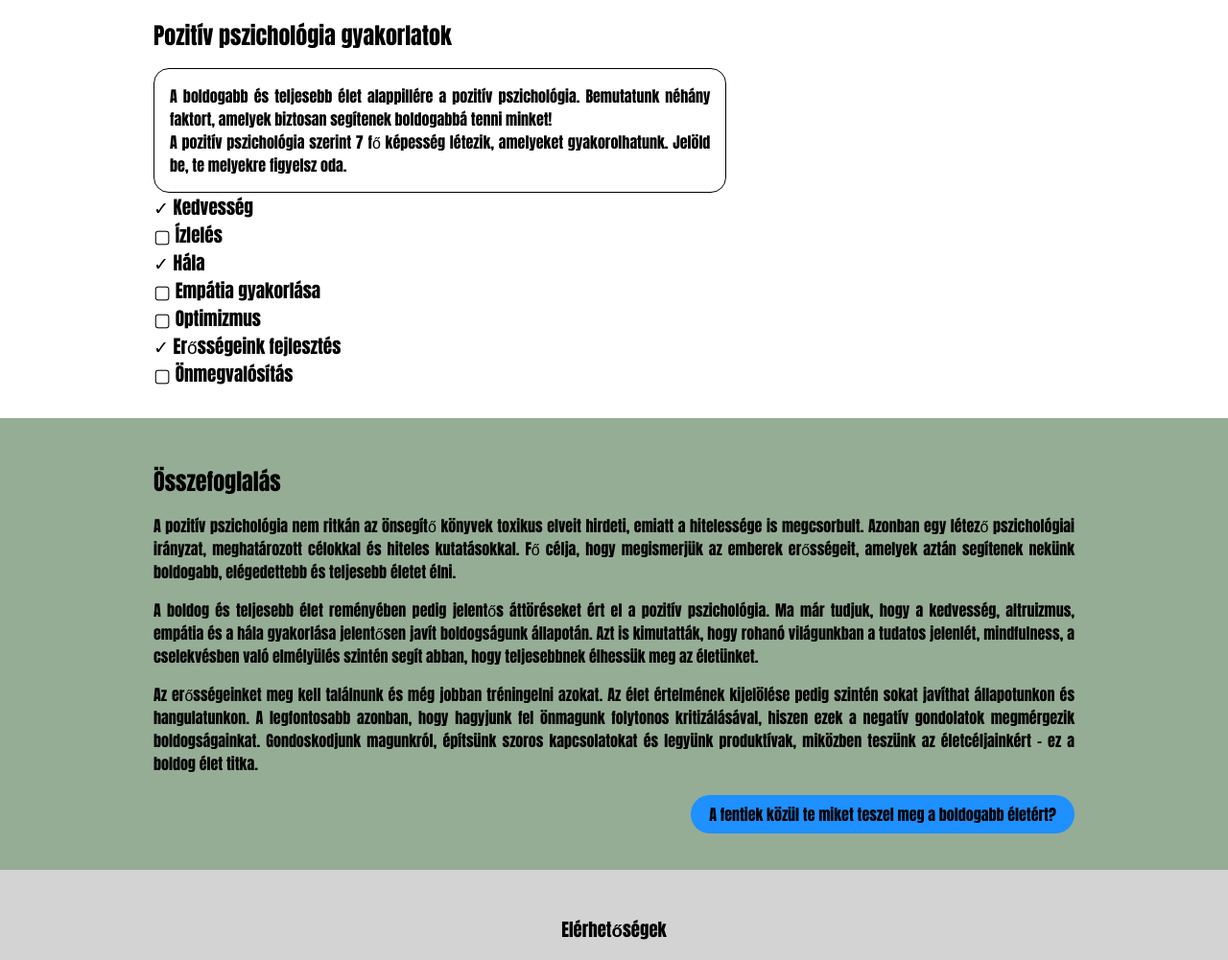
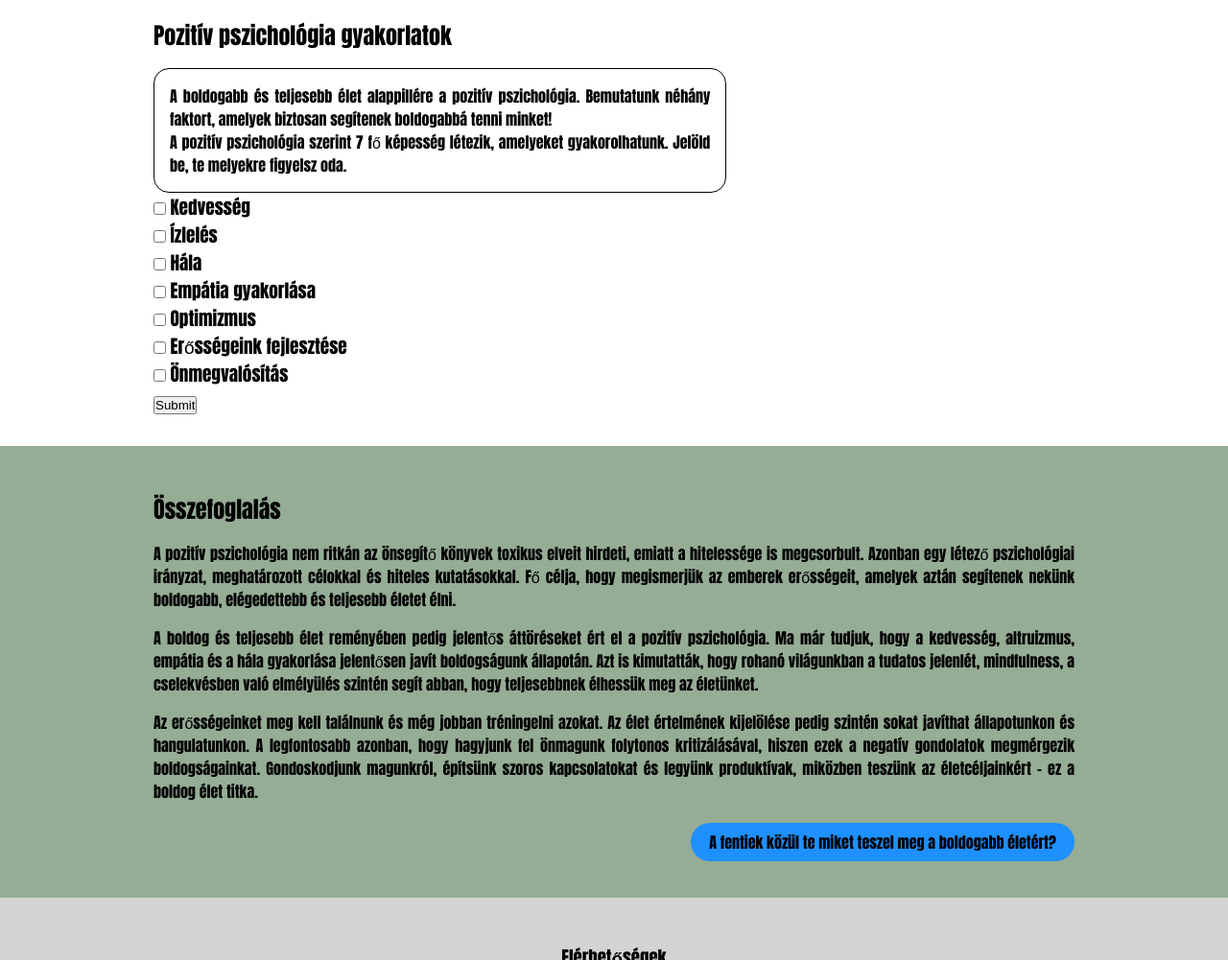
Before and after one commit to kovacsgergo7/SarahProject, a plain HTML site: page page3.html in a window 1280 px wide. Shown: the part 1055-2056 px from the top of the page at 96% size. Drawn offline with Linux system fonts and the light colour scheme.

Commit message:
Added checkboxes

```diff
--- a/page3.html
+++ b/page3.html
@@ -1,5 +1,5 @@
 <!DOCTYPE html>
-<html lang="en">
+<html lang="hu">
 <head>
     <meta charset="UTF-8">
     <meta http-equiv="X-UA-Compatible" content="IE=edge">
@@ -68,15 +68,44 @@
         </div>
         <div class="row container">
             <div class="checklist">
-                <ul>
-                    <li>&#x2713; Kedvesség</li>
-                    <li>&#9634; Ízlelés</li>
-                    <li>&#x2713; Hála</li>
-                    <li>&#9634; Empátia gyakorlása</li>
-                    <li>&#9634; Optimizmus</li>
-                    <li>&#x2713; Erősségeink fejlesztés</li>
-                    <li>&#9634; Önmegvalósítás</li>
-                </ul>
+                <form action="">
+                    <div class="checklist-item">
+                        <input class="checklist__items" type="checkbox" id="checklist1" name="checklist1" value="Kedvesség">
+                        <label for="checklist">Kedvesség</label>
+                    </div>
+
+                    <div class="checklist-item">
+                        <input class="checklist__items" type="checkbox" id="checklist2" name="checklist2" value="Ízlelés">
+                        <label for="checklist">Ízlelés</label>
+                    </div>
+
+                    <div class="checklist-item">
+                        <input class="checklist__items" type="checkbox" id="checklist3" name="checklist3" value="Hála">
+                        <label for="checklist">Hála</label>
+                    </div>
+
+                    <div class="checklist-item">
+                        <input class="checklist__items" type="checkbox" id="checklist4" name="checklist4" value="Empátia">
+                        <label for="checklist">Empátia gyakorlása</label>
+                    </div>
+
+                    <div class="checklist-item">
+                        <input class="checklist__items" type="checkbox" id="checklist5" name="checklist5" value="Optimizmus">
+                        <label for="checklist">Optimizmus</label>
+                    </div>
+
+                    <div class="checklist-item">
+                        <input class="checklist__items" type="checkbox" id="checklist6" name="checklist6" value="Erősségeink">
+                        <label for="checklist">Erősségeink fejlesztése</label>
+                    </div>
+
+                    <div class="checklist-item">
+                        <input class="checklist__items" type="checkbox" id="checklist7" name="checklist7" value="Önmegvalósítás">
+                        <label for="checklist">Önmegvalósítás</label>
+                    </div>
+
+                    <input class="btn" type="submit" value="Submit">
+                  </form>
             </div>
             <div><img src="img/checklist.png" alt=""></div>
         </div>
```
